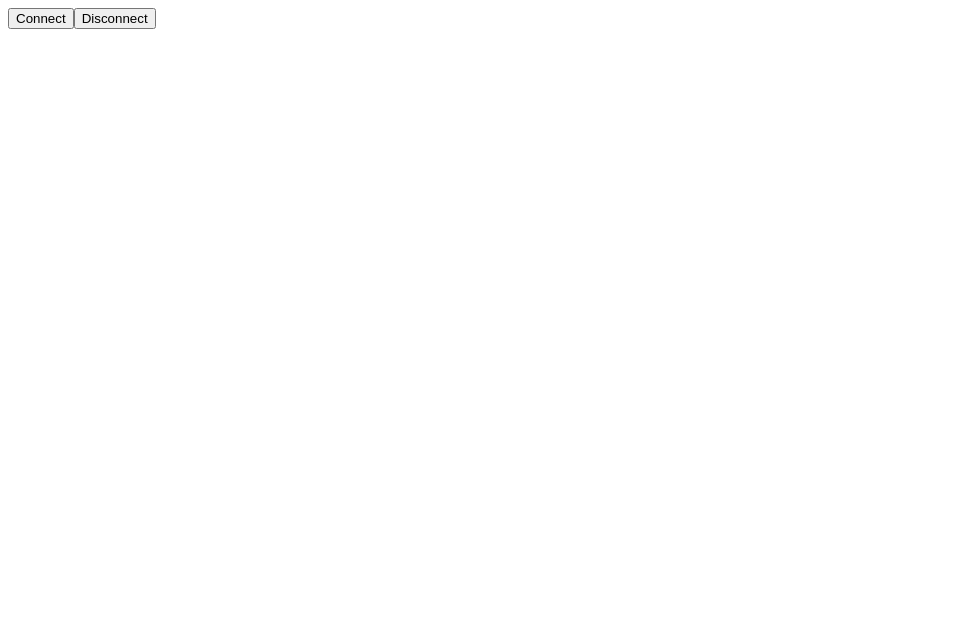
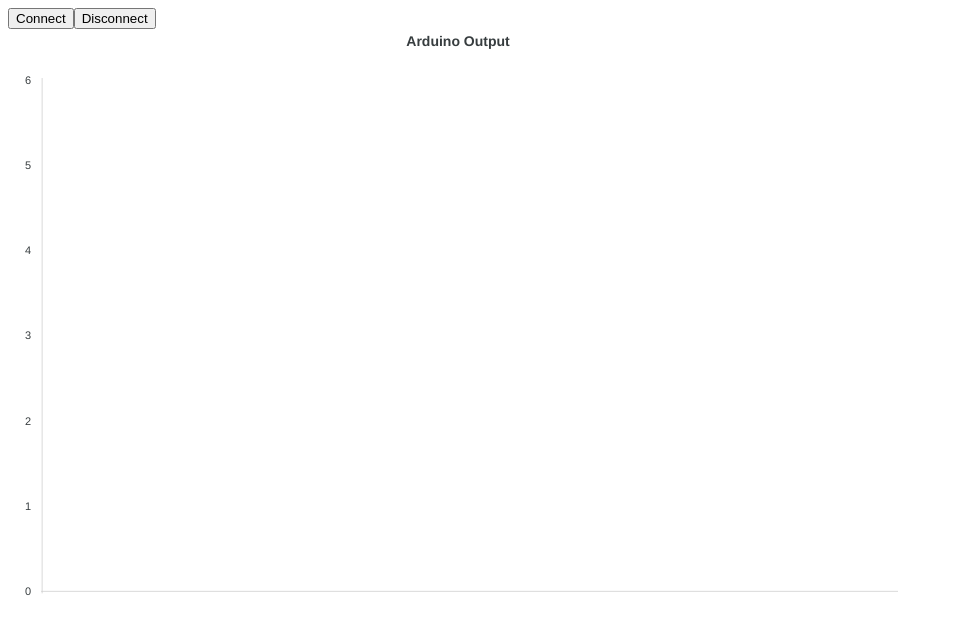
Before and after one commit to darash-desai/arduino-serial-data-viewer, a Next.js app: page / in a window 1280 px wide. Shown: the top 634 px of the page, without its empty margins (0-953 px from the left). Built offline with nearby package versions, Linux system fonts and the light colour scheme.

Commit message:
Implement real-time plotting of arduino serial data

```diff
--- a/package.json
+++ b/package.json
@@ -19,9 +19,12 @@
   "homepage": "https://github.com/lyvewave/arduino-serial-data-viewer#readme",
   "dependencies": {
     "@types/dom-serial": "^1.0.0",
+    "ahooks": "^2.9.4",
+    "apexcharts": "^3.23.1",
     "bootstrap": "^4.5.3",
     "next": "^10.0.5",
     "react": "^17.0.1",
+    "react-apexcharts": "^1.3.7",
     "react-bootstrap": "^1.4.3",
     "react-dom": "^17.0.1",
     "sass": "^1.32.4",
--- a/pages/index.tsx
+++ b/pages/index.tsx
@@ -1,20 +1,75 @@
-import React, { ReactElement } from "react";
+import React, {
+  ReactElement,
+  useState,
+  useRef,
+  useCallback,
+  useEffect,
+} from "react";
+import dynamic from "next/dynamic";
 
 import Container from "react-bootstrap/Container";
 import Col from "react-bootstrap/Col";
 import Row from "react-bootstrap/Row";
-
 import Button from "react-bootstrap/Button";
 
+const Chart = dynamic(() => import("react-apexcharts"), { ssr: false });
+import type * as ApexChartsType from "apexcharts";
+
+import { useThrottleFn, useSet } from "ahooks";
 import { useArduino } from "hooks/useArduino";
+import styles from "./index.module.scss";
+type DataSeries = { data: number[] }[];
 
-import styles from "./index.module.scss";
+declare global {
+  interface Window {
+    ApexCharts: ApexChartsType;
+  }
+}
+
+/**
+ * Interval at which the chart is updated. Note that data received within this
+ * interval is still captured and stored, but not plotted on the chart.
+ */
+const CHART_UPDATE_INTERVAL = 250;
 
 const Index = (): ReactElement => {
+  const serialData = useRef<string[]>([]);
+  const [series, { add: addToSeries, has: seriesHas }] = useSet<string>([]);
+
+  const { run: updateChartData } = useThrottleFn(
+    useCallback(
+      (jsonString: string): void => {
+        try {
+          const data = JSON.parse(jsonString);
+          const appendData: DataSeries = [];
+
+          Object.keys(data).forEach((key) => {
+            if (!seriesHas(key)) {
+              addToSeries(key);
+              window.ApexCharts.exec("line-chart", "appendSeries", {
+                name: key,
+                data: [],
+              });
+            }
+
+            appendData.push({ data: [data[key]] });
+          });
+
+          window.ApexCharts.exec("line-chart", "appendData", appendData);
+        } catch (error) {
+          console.log("Error parsing data:", error);
+        }
+      },
+      [addToSeries, seriesHas]
+    ),
+    { wait: CHART_UPDATE_INTERVAL }
+  );
+
   const { connect, disconnect, status } = useArduino({
     readDelimiter: "\n",
     onRead: (value) => {
-      console.log("Read:", value);
+      serialData.current.push(value);
+      updateChartData(value);
     },
   });
 
@@ -28,6 +83,82 @@ const Index = (): ReactElement => {
     disconnect();
   };
 
+  const chartOptions = {
+    chart: {
+      id: "line-chart",
+      type: "line",
+      width: 900,
+      height: 600,
+      animations: {
+        enabled: true,
+        speed: CHART_UPDATE_INTERVAL * 2, // Results in smoother animation
+        easing: "linear",
+        dynamicAnimation: {
+          speed: CHART_UPDATE_INTERVAL * 2, // Results in smoother animation
+        },
+      },
+    },
+    legend: {
+      show: true,
+      floating: true,
+      showForSingleSeries: false,
+      width: 900,
+      height: 50,
+    },
+    dataLabels: { enabled: false },
+    stroke: {
+      curve: "straight",
+      width: 2.5,
+    },
+    title: {
+      text: "Arduino Output",
+      align: "center",
+    },
+    markers: { size: 0 },
+    grid: { show: false },
+    yaxis: {
+      axisBorder: {
+        show: true,
+        color: "#ccc",
+        offsetX: 0,
+        offsetY: 0,
+        width: 0.75,
+      },
+    },
+    xaxis: {
+      tickAmount: 10,
+      axisBorder: {
+        show: true,
+        color: "#ccc",
+        offsetX: 0,
+        offsetY: 0,
+        height: 0.75,
+      },
+    },
+  };
+
+  const chartData: DataSeries = [];
+  if (serialData.current.length > 0) {
+    series.forEach((seriesKey) => {
+      chartData.push({
+        name: seriesKey,
+        data: [],
+      });
+    });
+
+    serialData.current.forEach((jsonValue) => {
+      try {
+        const dataObject = JSON.parse(jsonValue);
+        let index = 0;
+        series.forEach((seriesKey) => {
+          chartData[index++].data.push(dataObject[seriesKey]);
+        });
+      } catch (error) {
+        console.log("Error parsing JSON data:", error);
+      }
+    });
+  }
+
   return (
     <Container className={styles.Index}>
       <Row>
@@ -36,6 +167,16 @@ const Index = (): ReactElement => {
           <Button onClick={handleDisconnect}>Disconnect</Button>
         </Col>
       </Row>
+      <Row>
+        <Col>
+          <Chart
+            options={chartOptions}
+            series={chartData}
+            width={900}
+            height={600}
+          />
+        </Col>
+      </Row>
     </Container>
   );
 };
```
Also changed, not shown: 1 other file (tests, documents, lock files or other folders).
